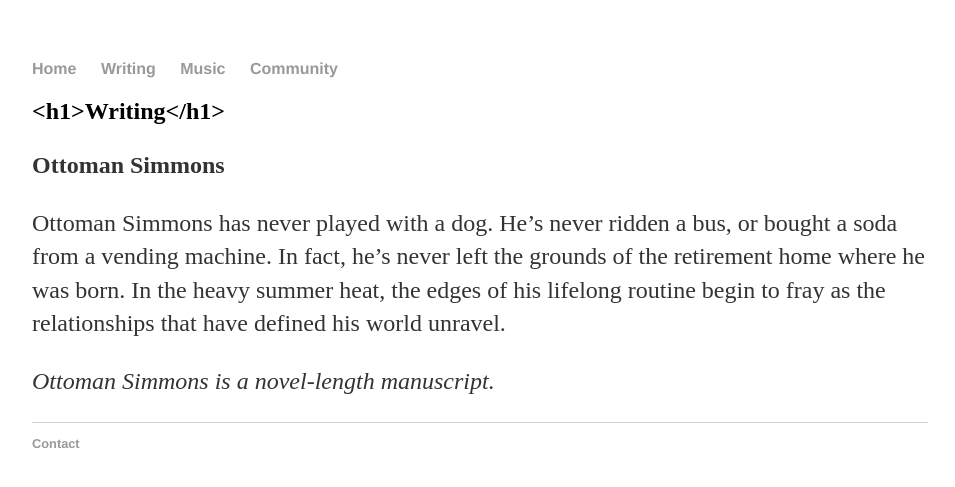
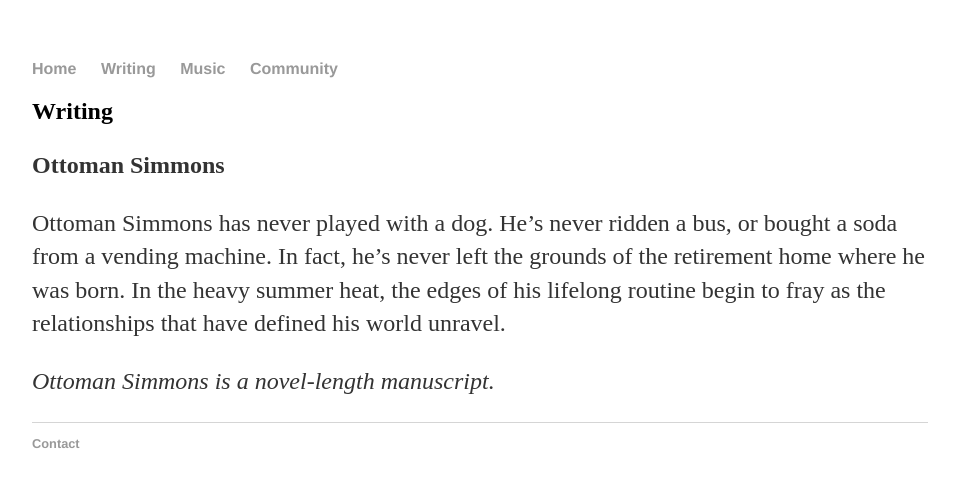
Before and after one commit to chmatie925/chmatie925.github.io, a Jekyll site: the page built from writing.md, in a window 1280 px wide. Shown: the top 487 px of the page, without its empty margins (160-1115 px from the left). Built offline with Jekyll 4.4.1, drawn with Linux system fonts in a browser that asks for light colours; our own code applies the rules of GitHub Pages for plain Markdown files.

```diff
--- a/writing.md
+++ b/writing.md
@@ -1,7 +1,6 @@
-## <h1>Writing</h1>
+## Writing
 
 <b>Ottoman Simmons</b>
-
 <p>Ottoman Simmons has never played with a dog. He’s never ridden a bus, or bought a soda from a vending machine. In fact, he’s never left the grounds of the retirement home where he was born. In the heavy summer heat, the edges of his lifelong routine begin to fray as the relationships that have defined his world unravel.</p>
 
 <p><i>Ottoman Simmons is a novel-length manuscript.</i></p>
```
